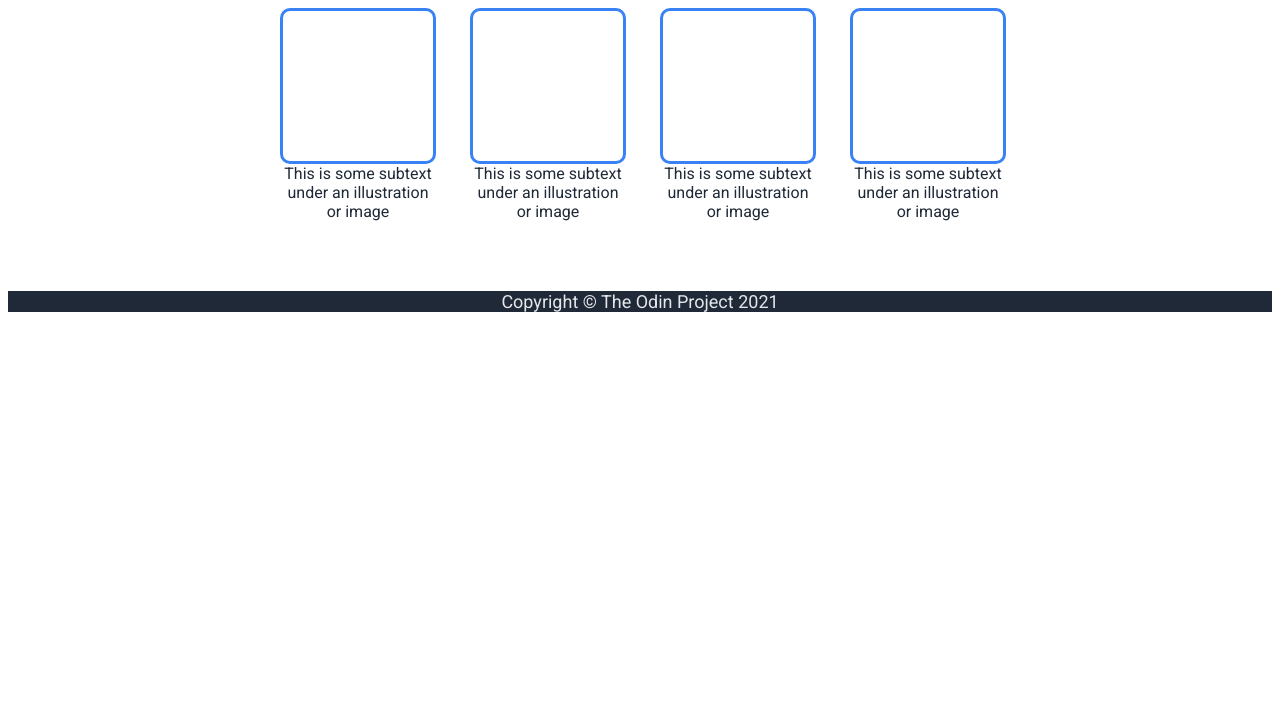
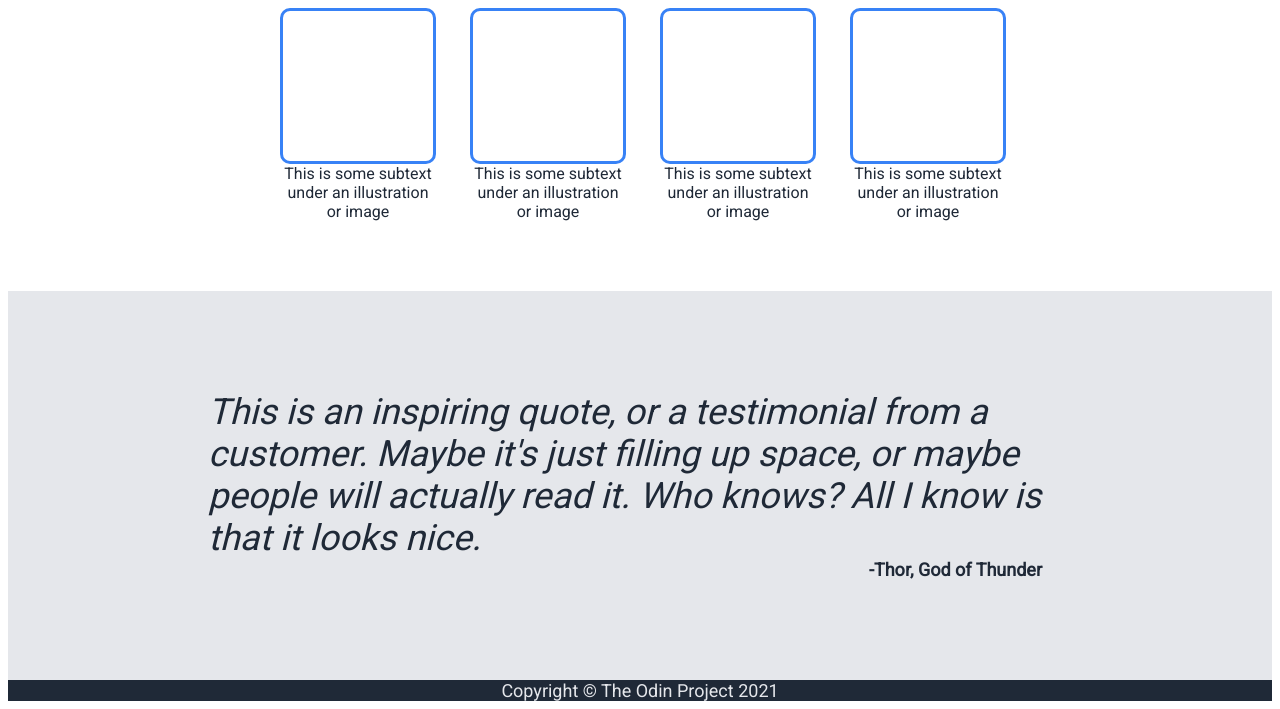
Before and after one commit to DarackNanto/landing-page, a plain HTML site: page index.html in a window 1280 px wide. Shown: the part 455-1164 px from the top of the page. Before the commit the page ends 800 px from the top, so only its background shows below. Drawn offline with Linux system fonts and the light colour scheme.

Commit message:
Create quotation section Add quote and author. Style text and appearance to project specs.

```diff
--- a/index.html
+++ b/index.html
@@ -35,6 +35,7 @@
         <div class="placeholder">this is a placeholder for an image</div>
       </div>
     </div>
+    <!-- rand information section -->
     <div class="rand-info">
       <div class="rand-title">Some random information.</div>
       <div class="tiles">
@@ -64,6 +65,16 @@
         </div>
       </div>
     </div>
+    <!-- quote section -->
+    <div class="quote">
+      <div class="quote-text">
+        This is an inspiring quote, or a testimonial from a customer. Maybe it's
+        just filling up space, or maybe people will actually read it. Who knows?
+        All I know is that it looks nice.
+      </div>
+      <div class="quote-author">-Thor, God of Thunder</div>
+    </div>
+
     <footer>
       <div class="copyright">Copyright © The Odin Project 2021</div>
     </footer>
--- a/styles.css
+++ b/styles.css
@@ -106,6 +106,33 @@ button {
   color: #1f2937;
 }
 
+/*quote section*/
+.quote {
+  background-color: #e5e7eb;
+  display: flex;
+  flex-direction: column;
+  justify-content: center;
+  align-items: center;
+  padding: 100px 200px;
+}
+.quote-text,
+.quote-author {
+  color: #1f2937;
+}
+
+.quote-text {
+  font-size: 36px;
+  font-weight: 200;
+  font-style: italic;
+}
+
+.quote-author {
+  font-size: 18px;
+  font-weight: bold;
+  align-self: flex-end;
+  padding-right: 30px;
+}
+
 /*Footer section*/
 /*Todo: make footer automatically stick to the bottom*/
 
```
